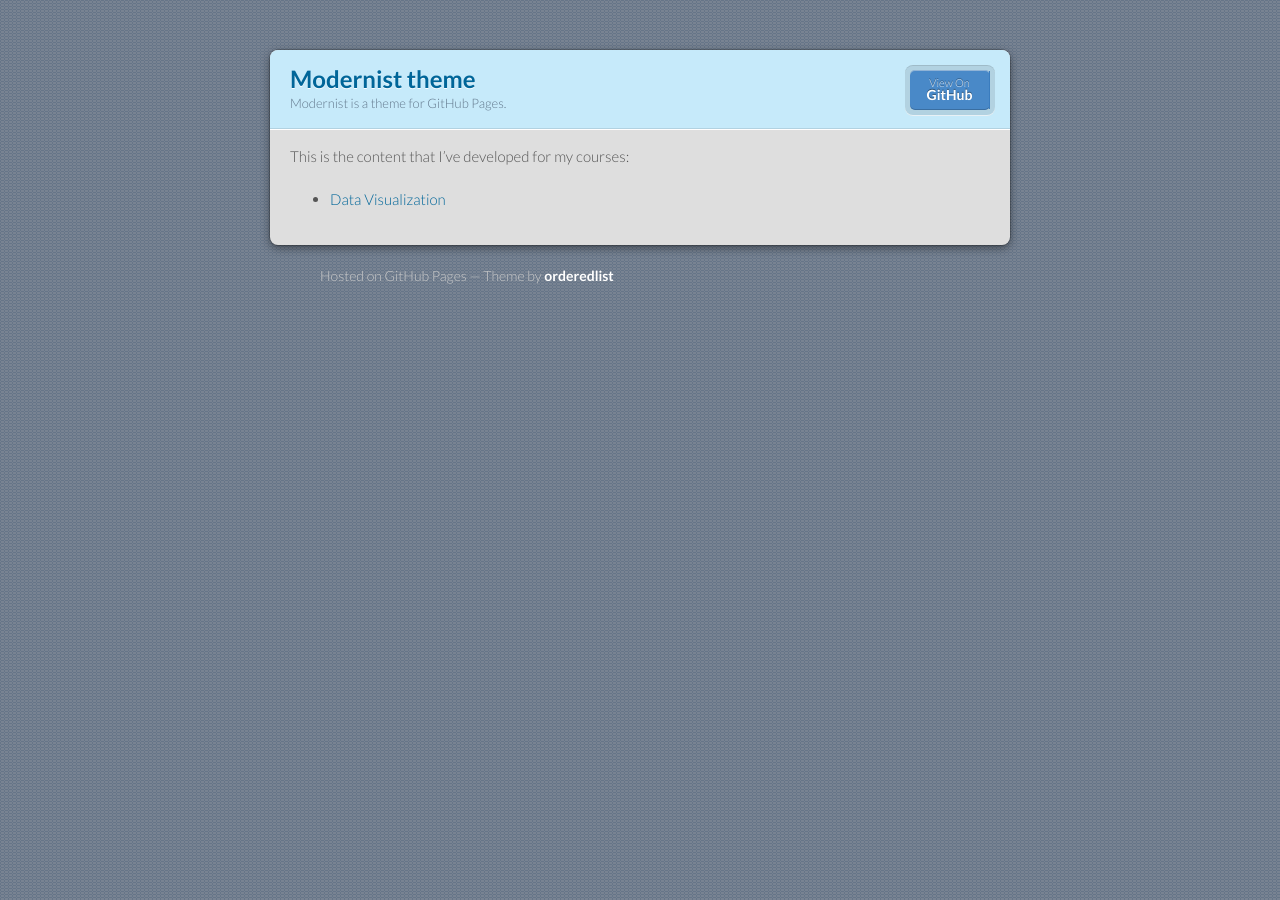
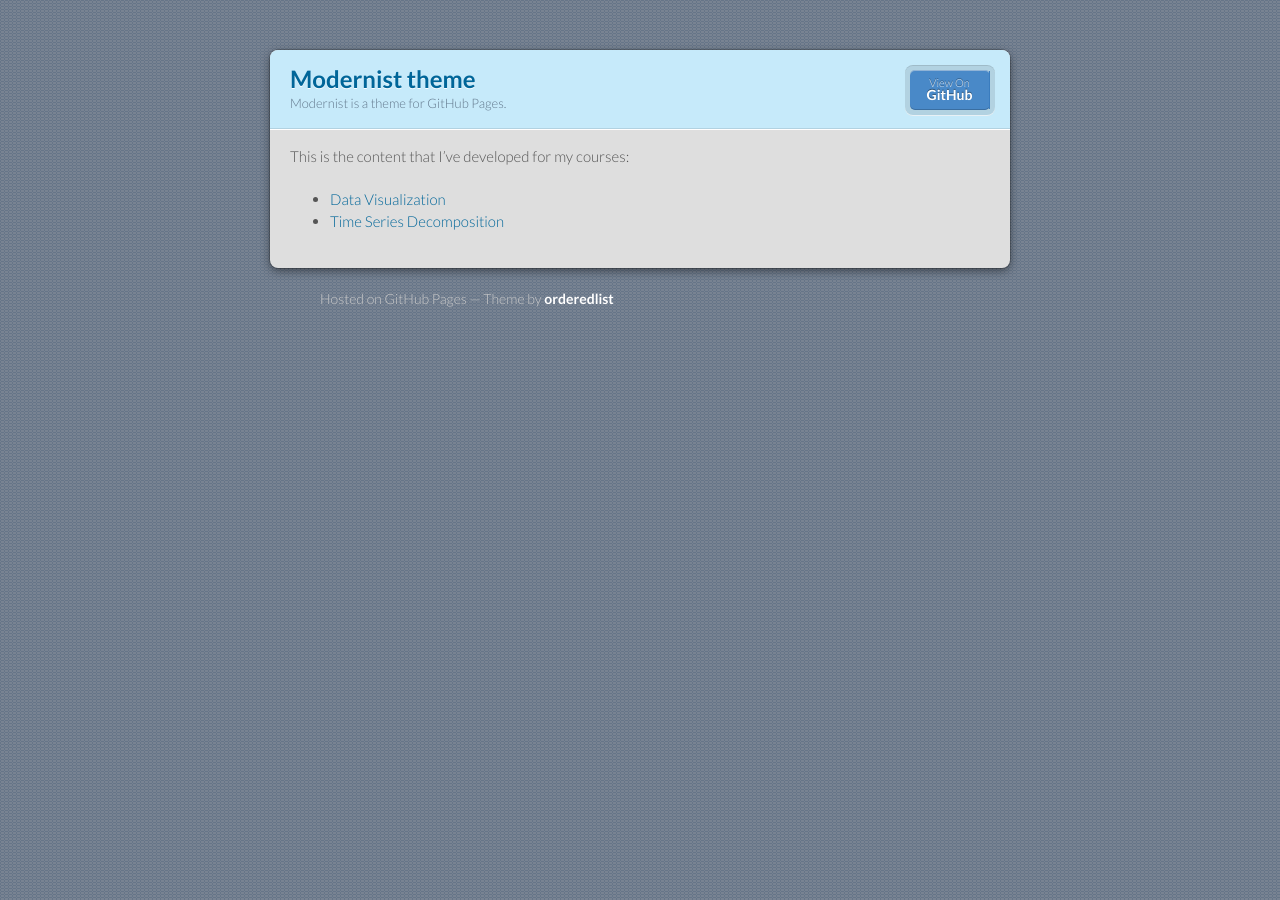
Before and after one commit to Reed-Whitmer/Reed-Whitmer.github.io, a Jekyll site: the page built from index.md, in a window 1280 px wide. Built offline with Jekyll 4.4.1, drawn with Linux system fonts in a browser that asks for light colours; our own code applies the rules of GitHub Pages for plain Markdown files.

Commit message:
Update index.md

```diff
--- a/index.md
+++ b/index.md
@@ -6,3 +6,4 @@ description: This is the landing page for my GitHub
 This is the content that I've developed for my courses:
 
 - [Data Visualization](/DataVisualization/index.md)
+- [Time Series Decomposition](/TimeSeries/index.md)
```
